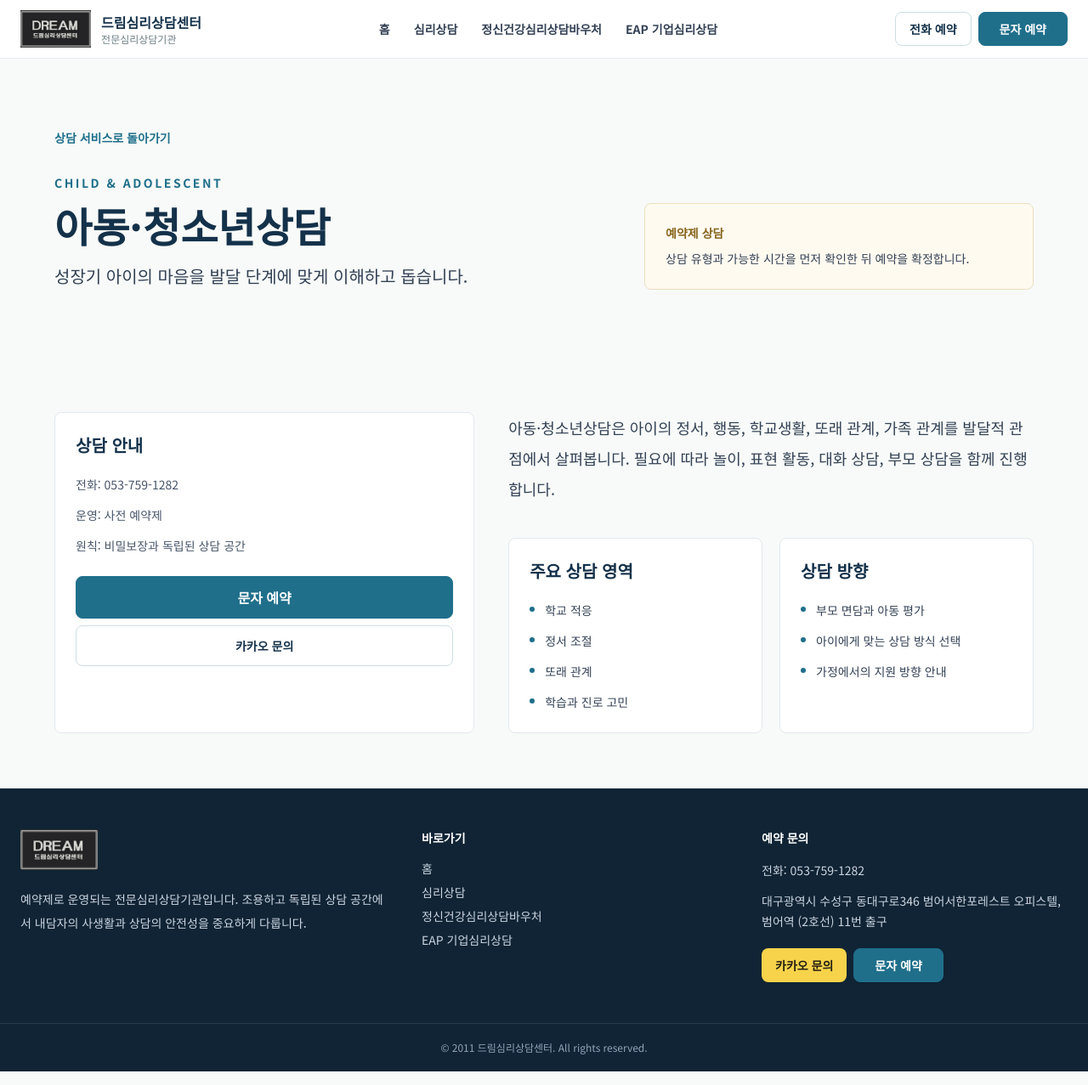
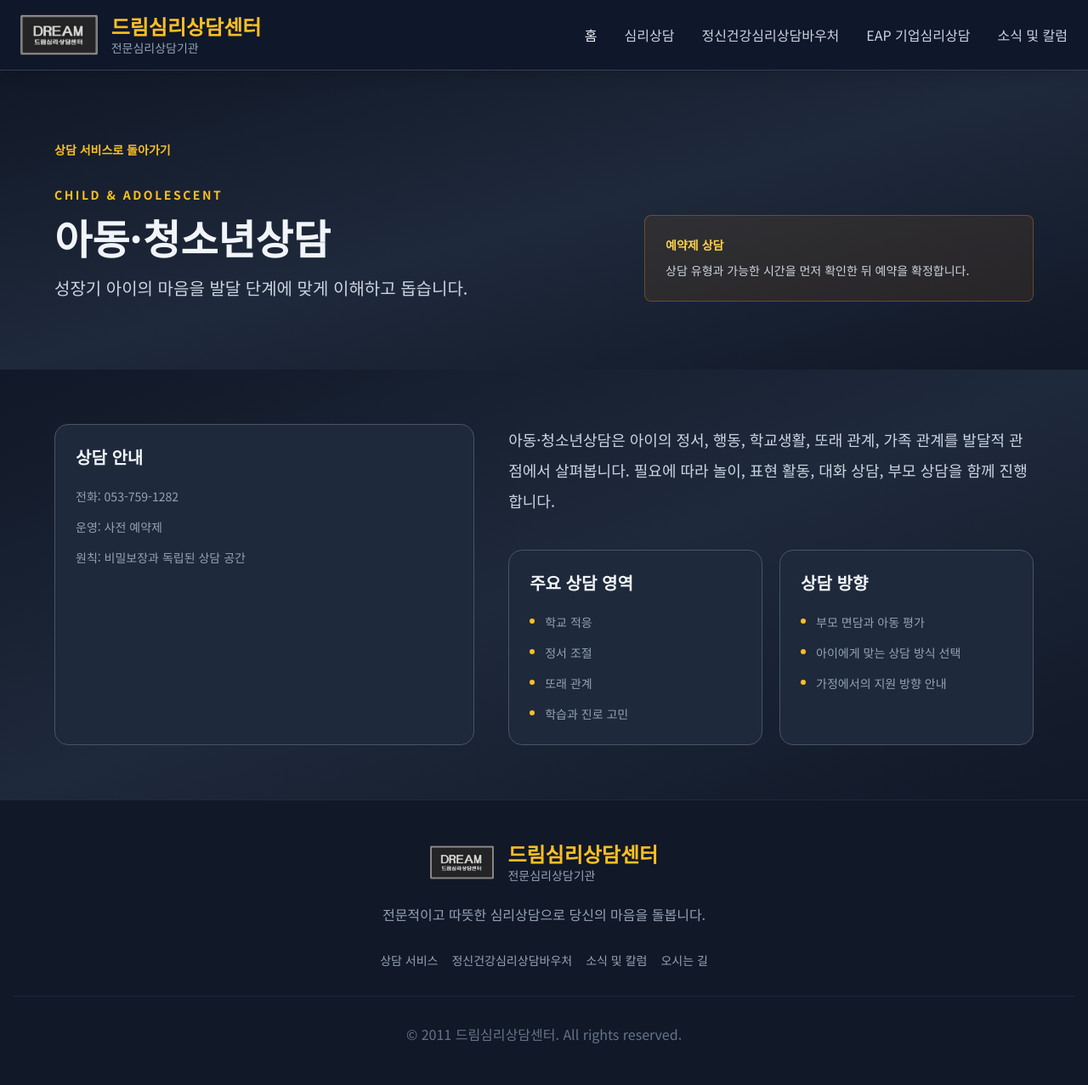
Before and after one commit to hahakeke-ed/new-dream-web, a Next.js app: page /child in a window 1280 px wide. Shown: the whole page at 85% size. Built offline with nearby package versions, Linux system fonts and the light colour scheme.

Commit message:
Add files via upload

```diff
--- a/components/ServicePage.tsx
+++ b/components/ServicePage.tsx
@@ -1,14 +1,13 @@
 import Link from "next/link";
 import { serviceDetails, services, site } from "../app/data/site";
-import SmsButton from "./SmsButton";
 
 type ServiceSlug = keyof typeof serviceDetails;
 
 const accentClass: Record<string, string> = {
-  blue: "border-[#c8e2ed] bg-[#f2f8fb] text-[#1f6f8b]",
-  rose: "border-[#ead3cf] bg-[#fff6f3] text-[#9a5b4a]",
-  green: "border-[#cfe4d7] bg-[#f2faf5] text-[#357653]",
-  amber: "border-[#eadfbe] bg-[#fffaf0] text-[#87651d]",
+  blue: "border-blue-500/30 bg-blue-600/10 text-blue-300",
+  rose: "border-rose-500/30 bg-rose-600/10 text-rose-300",
+  green: "border-emerald-500/30 bg-emerald-600/10 text-emerald-300",
+  amber: "border-amber-500/30 bg-amber-600/10 text-amber-300",
 };
 
 export default function ServicePage({ slug }: { slug: ServiceSlug }) {
@@ -18,22 +17,22 @@ export default function ServicePage({ slug }: { slug: ServiceSlug }) {
 
   return (
     <>
-      <section className="bg-[#f7faf8] px-4 py-16 md:px-6 md:py-20">
+      <section className="bg-gradient-to-br from-gray-900 via-slate-800 to-gray-900 px-4 py-16 md:px-6 md:py-20">
         <div className="mx-auto max-w-6xl">
-          <Link href="/#services" className="text-sm font-bold text-[#1f6f8b] hover:text-[#14314a]">
+          <Link href="/#services" className="text-sm font-bold text-amber-400 hover:text-amber-300">
             상담 서비스로 돌아가기
           </Link>
           <div className="mt-8 grid gap-10 md:grid-cols-[1fr_0.7fr] md:items-end">
             <div>
-              <p className="text-sm font-bold uppercase tracking-[0.18em] text-[#1f6f8b]">
+              <p className="text-sm font-bold uppercase tracking-[0.18em] text-amber-400">
                 {service?.eyebrow ?? "Counseling"}
               </p>
-              <h1 className="mt-4 text-4xl font-bold tracking-normal text-[#14314a] md:text-5xl">{detail.title}</h1>
-              <p className="mt-5 max-w-3xl text-xl leading-8 text-slate-700">{detail.subtitle}</p>
+              <h1 className="mt-4 text-4xl font-bold tracking-normal text-slate-100 md:text-5xl">{detail.title}</h1>
+              <p className="mt-5 max-w-3xl text-xl leading-8 text-slate-300">{detail.subtitle}</p>
             </div>
             <div className={`rounded-lg border p-6 ${accent}`}>
               <p className="text-sm font-bold">예약제 상담</p>
-              <p className="mt-2 text-sm leading-6 text-slate-700">
+              <p className="mt-2 text-sm leading-6 text-slate-300">
                 상담 유형과 가능한 시간을 먼저 확인한 뒤 예약을 확정합니다.
               </p>
             </div>
@@ -41,38 +40,27 @@ export default function ServicePage({ slug }: { slug: ServiceSlug }) {
         </div>
       </section>
 
-      <section className="px-4 py-16 md:px-6">
+      <section className="bg-gradient-to-br from-gray-900 via-slate-800 to-gray-900 px-4 py-16 md:px-6">
         <div className="mx-auto grid max-w-6xl gap-10 md:grid-cols-[0.8fr_1fr]">
-          <aside className="rounded-lg border border-slate-200 bg-white p-6">
-            <h2 className="text-xl font-bold text-[#14314a]">상담 안내</h2>
-            <div className="mt-5 space-y-3 text-sm leading-6 text-slate-600">
+          <aside className="rounded-2xl border border-slate-600 bg-slate-800 p-6">
+            <h2 className="text-xl font-bold text-slate-100">상담 안내</h2>
+            <div className="mt-5 space-y-3 text-sm leading-6 text-slate-400">
               <p>전화: {site.phone}</p>
               <p>운영: 사전 예약제</p>
               <p>원칙: 비밀보장과 독립된 상담 공간</p>
             </div>
-            <div className="mt-6 grid gap-2">
-              <SmsButton className="w-full">문자 예약</SmsButton>
-              <a
-                href={site.kakaoUrl}
-                target="_blank"
-                rel="noopener noreferrer"
-                className="inline-flex h-12 items-center justify-center rounded-lg border border-[#cddde2] text-sm font-bold text-[#14314a] transition hover:border-[#1f6f8b] hover:text-[#1f6f8b]"
-              >
-                카카오 문의
-              </a>
-            </div>
           </aside>
 
           <div>
-            <p className="text-lg leading-9 text-slate-700">{detail.intro}</p>
+            <p className="text-lg leading-9 text-slate-300">{detail.intro}</p>
             <div className="mt-10 grid gap-5 md:grid-cols-2">
               {detail.sections.map((section) => (
-                <div key={section.title} className="rounded-lg border border-slate-200 bg-white p-6">
-                  <h2 className="text-xl font-bold text-[#14314a]">{section.title}</h2>
+                <div key={section.title} className="rounded-2xl border border-slate-600 bg-slate-800 p-6">
+                  <h2 className="text-xl font-bold text-slate-100">{section.title}</h2>
                   <ul className="mt-5 space-y-3">
                     {section.items.map((item) => (
-                      <li key={item} className="flex gap-3 text-sm leading-6 text-slate-700">
-                        <span className="mt-2 h-1.5 w-1.5 shrink-0 rounded-full bg-[#1f6f8b]" />
+                      <li key={item} className="flex gap-3 text-sm leading-6 text-slate-400">
+                        <span className="mt-2 h-1.5 w-1.5 shrink-0 rounded-full bg-amber-400" />
                         <span>{item}</span>
                       </li>
                     ))}
--- a/components/SiteFooter.tsx
+++ b/components/SiteFooter.tsx
@@ -1,51 +1,35 @@
 import Link from "next/link";
-import { navItems, site } from "../app/data/site";
-import SmsButton from "./SmsButton";
+import { site } from "../app/data/site";
 
 export default function SiteFooter() {
   return (
-    <footer className="border-t border-slate-200 bg-[#102435] text-white">
-      <div className="mx-auto grid max-w-7xl gap-10 px-4 py-12 md:grid-cols-[1.2fr_1fr_1fr] md:px-6">
-        <div>
-          <img src="/new_logo (2).png" alt="드림심리상담센터" className="h-12 w-auto bg-white object-contain" />
-          <p className="mt-5 max-w-md text-sm leading-7 text-slate-300">
-            예약제로 운영되는 전문심리상담기관입니다. 조용하고 독립된 상담 공간에서 내담자의
-            사생활과 상담의 안전성을 중요하게 다룹니다.
-          </p>
-        </div>
-
-        <div>
-          <h2 className="text-sm font-bold text-white">바로가기</h2>
-          <nav className="mt-4 grid gap-2">
-            {navItems.map((item) => (
-              <Link key={item.href} href={item.href} className="text-sm text-slate-300 transition hover:text-white">
-                {item.label}
-              </Link>
-            ))}
-          </nav>
-        </div>
-
-        <div>
-          <h2 className="text-sm font-bold text-white">예약 문의</h2>
-          <div className="mt-4 space-y-3 text-sm leading-6 text-slate-300">
-            <p>전화: {site.phone}</p>
-            <p>{site.address}</p>
-          </div>
-          <div className="mt-5 flex flex-wrap gap-2">
-            <a
-              href={site.kakaoUrl}
-              target="_blank"
-              rel="noopener noreferrer"
-              className="inline-flex h-10 items-center justify-center rounded-lg bg-[#f7d34b] px-4 text-sm font-bold text-[#241f11] transition hover:bg-[#ffd957]"
-            >
-              카카오 문의
-            </a>
-            <SmsButton className="h-10 px-4 py-0 text-sm">문자 예약</SmsButton>
+    <footer className="border-t border-slate-800 bg-gray-900 px-4 py-12 text-white">
+      <div className="mx-auto max-w-7xl text-center">
+        <div className="mb-6 flex items-center justify-center gap-4">
+          <img src="/new_logo (2).png" alt="드림심리상담센터 로고" className="h-10 w-auto object-contain" />
+          <div className="flex flex-col text-left">
+            <h3 className="text-2xl font-bold leading-tight text-amber-400">{site.name}</h3>
+            <p className="text-sm font-medium text-slate-400">{site.tagline}</p>
           </div>
         </div>
-      </div>
-      <div className="border-t border-white/10 px-4 py-5 text-center text-xs text-slate-400">
-        © 2011 {site.name}. All rights reserved.
+        <p className="mb-8 text-slate-400">전문적이고 따뜻한 심리상담으로 당신의 마음을 돌봅니다.</p>
+        <div className="mb-8 flex flex-wrap justify-center gap-4 text-sm">
+          <Link href="/#services" className="text-slate-400 hover:text-amber-400">
+            상담 서비스
+          </Link>
+          <Link href="/#voucher" className="text-slate-400 hover:text-amber-400">
+            정신건강심리상담바우처
+          </Link>
+          <Link href="/board" className="text-slate-400 hover:text-amber-400">
+            소식 및 칼럼
+          </Link>
+          <Link href="/#contact" className="text-slate-400 hover:text-amber-400">
+            오시는 길
+          </Link>
+        </div>
+        <div className="border-t border-slate-800 pt-8">
+          <p className="text-slate-500">&copy; 2011 {site.name}. All rights reserved.</p>
+        </div>
       </div>
     </footer>
   );
--- a/components/SiteHeader.tsx
+++ b/components/SiteHeader.tsx
@@ -1,59 +1,85 @@
 "use client";
 
 import Link from "next/link";
-import { usePathname } from "next/navigation";
 import { useState } from "react";
-import { navItems, site } from "../app/data/site";
-import SmsButton from "./SmsButton";
+import { navItems } from "../app/data/site";
 
 export default function SiteHeader() {
-  const pathname = usePathname();
+  const [activeTooltip, setActiveTooltip] = useState<string | null>(null);
   const [open, setOpen] = useState(false);
 
+  const handleMenuClick = (menuId: string, href: string) => {
+    if (menuId === "home") {
+      window.location.href = "/";
+      return;
+    }
+
+    if (activeTooltip === menuId) {
+      setActiveTooltip(null);
+      return;
+    }
+
+    setActiveTooltip(menuId);
+
+    if (href.startsWith("/#")) {
+      const target = document.querySelector(href.replace("/", ""));
+      target?.scrollIntoView({ behavior: "smooth", block: "start" });
+    }
+  };
+
   return (
-    <header className="sticky top-0 z-50 border-b border-slate-200/80 bg-white/95 backdrop-blur-md">
-      <div className="mx-auto flex max-w-7xl items-center justify-between px-4 py-3 md:px-6">
-        <Link href="/" className="flex min-w-0 items-center gap-3" onClick={() => setOpen(false)}>
-          <img src="/new_logo (2).png" alt="드림심리상담센터" className="h-11 w-auto object-contain" />
-          <div className="hidden min-w-0 flex-col sm:flex">
-            <span className="text-base font-bold tracking-normal text-[#14314a]">{site.name}</span>
-            <span className="text-xs font-medium text-[#6b7c83]">{site.tagline}</span>
+    <header className="sticky top-0 z-50 border-b border-slate-700 bg-slate-900 shadow-lg">
+      <div className="mx-auto max-w-7xl px-4 py-4 md:px-6">
+        <div className="flex items-center justify-between">
+          <Link href="/" className="flex items-center gap-4" onClick={() => setOpen(false)}>
+            <img src="/new_logo (2).png" alt="드림심리상담센터 로고" className="h-12 w-auto object-contain" />
+            <div className="hidden flex-col sm:flex">
+              <h1 className="text-2xl font-bold leading-tight text-amber-400">드림심리상담센터</h1>
+              <p className="text-sm font-medium text-slate-400">전문심리상담기관</p>
             </div>
           </Link>
 
-        <nav className="hidden items-center gap-7 md:flex">
-          {navItems.map((item) => {
-            const active = pathname === item.href || (item.href === "/board" && pathname.startsWith("/board"));
-            return (
-              <Link
-                key={item.href}
-                href={item.href}
-                className={`text-sm font-semibold transition ${
-                  active ? "text-[#1f6f8b]" : "text-slate-700 hover:text-[#1f6f8b]"
+          <nav className="relative hidden items-center gap-8 md:flex">
+            {navItems.map((item) => (
+              <div key={item.id} className="relative">
+                <button
+                  type="button"
+                  onClick={() => handleMenuClick(item.id, item.href)}
+                  className={`cursor-pointer whitespace-nowrap transition-colors hover:text-amber-400 ${
+                    item.id === "home" ? "font-medium text-slate-100" : "text-slate-300"
                   }`}
                 >
                   {item.label}
+                </button>
+              </div>
+            ))}
+
+            <div className="relative">
+              <Link
+                href="/board"
+                className="flex cursor-pointer items-center whitespace-nowrap font-medium text-slate-300 transition-colors hover:text-amber-400"
+              >
+                소식 및 칼럼
               </Link>
-            );
-          })}
+            </div>
+
+            {activeTooltip && (
+              <div className="absolute left-0 right-0 top-full z-50 mt-3">
+                <div className="w-full rounded-2xl border border-slate-500/50 bg-slate-600/80 p-6 text-white shadow-2xl backdrop-blur-sm">
+                  <p className="text-sm leading-relaxed">
+                    {navItems.find((item) => item.id === activeTooltip)?.description}
+                  </p>
+                </div>
+              </div>
+            )}
           </nav>
-
-        <div className="hidden items-center gap-2 md:flex">
-          <a
-            href={`tel:${site.phone}`}
-            className="inline-flex h-10 items-center justify-center rounded-lg border border-[#cddde2] px-4 text-sm font-bold text-[#14314a] transition hover:border-[#1f6f8b] hover:text-[#1f6f8b]"
-          >
-            전화 예약
-          </a>
-          <SmsButton className="h-10 px-4 py-0 text-sm">문자 예약</SmsButton>
-        </div>
 
           <button
             type="button"
             aria-label="메뉴 열기"
             aria-expanded={open}
             onClick={() => setOpen((value) => !value)}
-          className="inline-flex h-10 w-10 items-center justify-center rounded-lg border border-slate-200 text-[#14314a] md:hidden"
+            className="inline-flex h-10 w-10 items-center justify-center rounded-lg border border-slate-600 text-slate-100 md:hidden"
           >
             <span className="relative block h-4 w-5">
               <span className={`absolute left-0 top-0 h-0.5 w-5 bg-current transition ${open ? "translate-y-2 rotate-45" : ""}`} />
@@ -64,30 +90,34 @@ export default function SiteHeader() {
         </div>
 
         {open && (
-        <div className="border-t border-slate-200 bg-white px-4 py-4 md:hidden">
+          <div className="mt-4 border-t border-slate-700 pt-4 md:hidden">
             <nav className="grid gap-2">
               {navItems.map((item) => (
-              <Link
-                key={item.href}
-                href={item.href}
-                onClick={() => setOpen(false)}
-                className="rounded-lg px-3 py-3 text-sm font-bold text-slate-700 hover:bg-[#edf6f4] hover:text-[#1f6f8b]"
+                <button
+                  key={item.id}
+                  type="button"
+                  onClick={() => {
+                    setOpen(false);
+                    handleMenuClick(item.id, item.href);
+                  }}
+                  className="rounded-lg px-3 py-3 text-left text-sm font-bold text-slate-300 hover:bg-slate-800 hover:text-amber-400"
                 >
                   {item.label}
+                </button>
+              ))}
+              <Link
+                href="/board"
+                onClick={() => setOpen(false)}
+                className="rounded-lg px-3 py-3 text-sm font-bold text-slate-300 hover:bg-slate-800 hover:text-amber-400"
+              >
+                소식 및 칼럼
               </Link>
-            ))}
             </nav>
-          <div className="mt-4 grid grid-cols-2 gap-2">
-            <a
-              href={`tel:${site.phone}`}
-              className="inline-flex h-11 items-center justify-center rounded-lg border border-[#cddde2] text-sm font-bold text-[#14314a]"
-            >
-              전화 예약
-            </a>
-            <SmsButton className="h-11 px-3 py-0 text-sm">문자 예약</SmsButton>
-          </div>
           </div>
         )}
+      </div>
+
+      {activeTooltip && <div className="fixed inset-0 z-40" onClick={() => setActiveTooltip(null)} />}
     </header>
   );
 }
```
Lines whose indentation alone changed are shown as unchanged.
